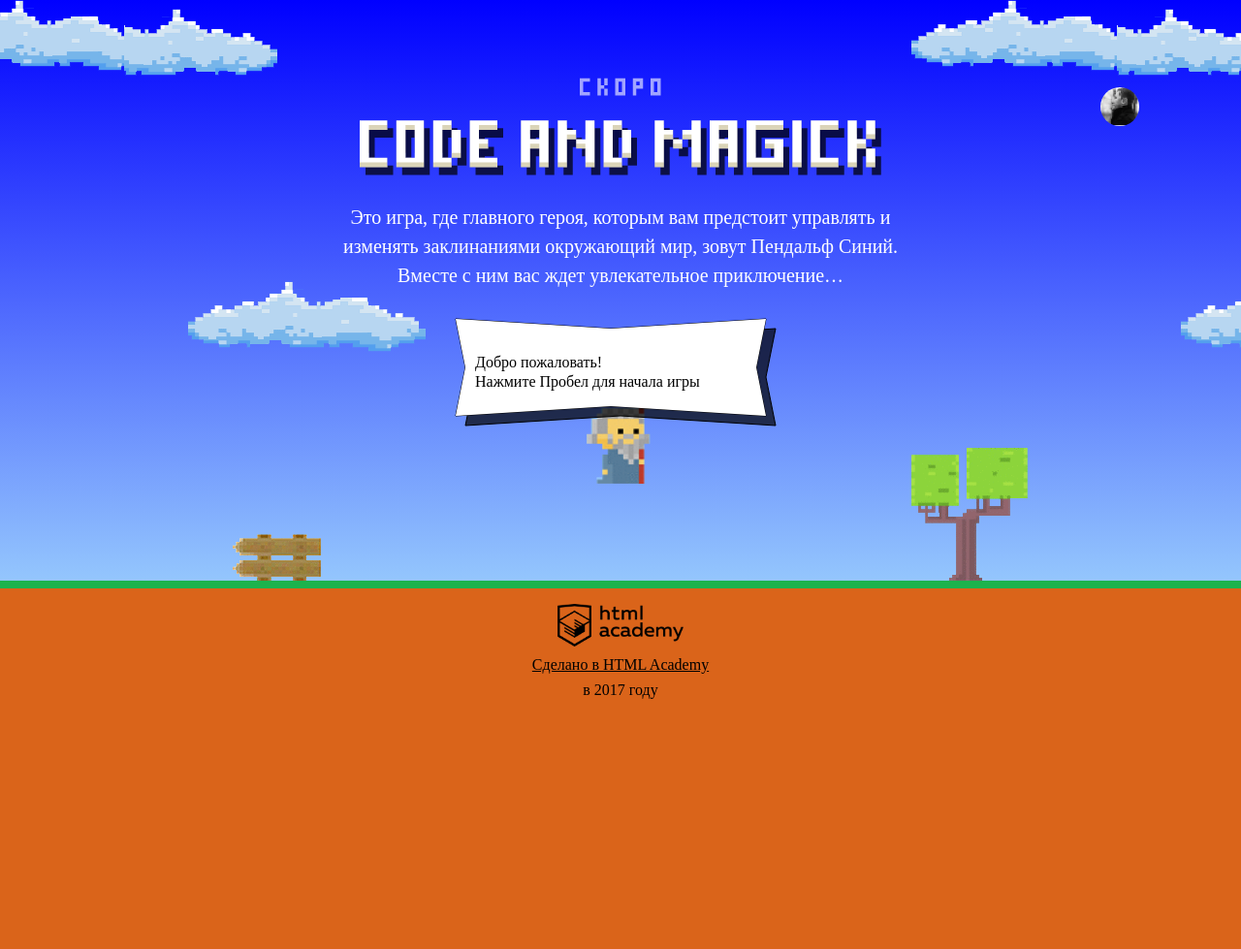
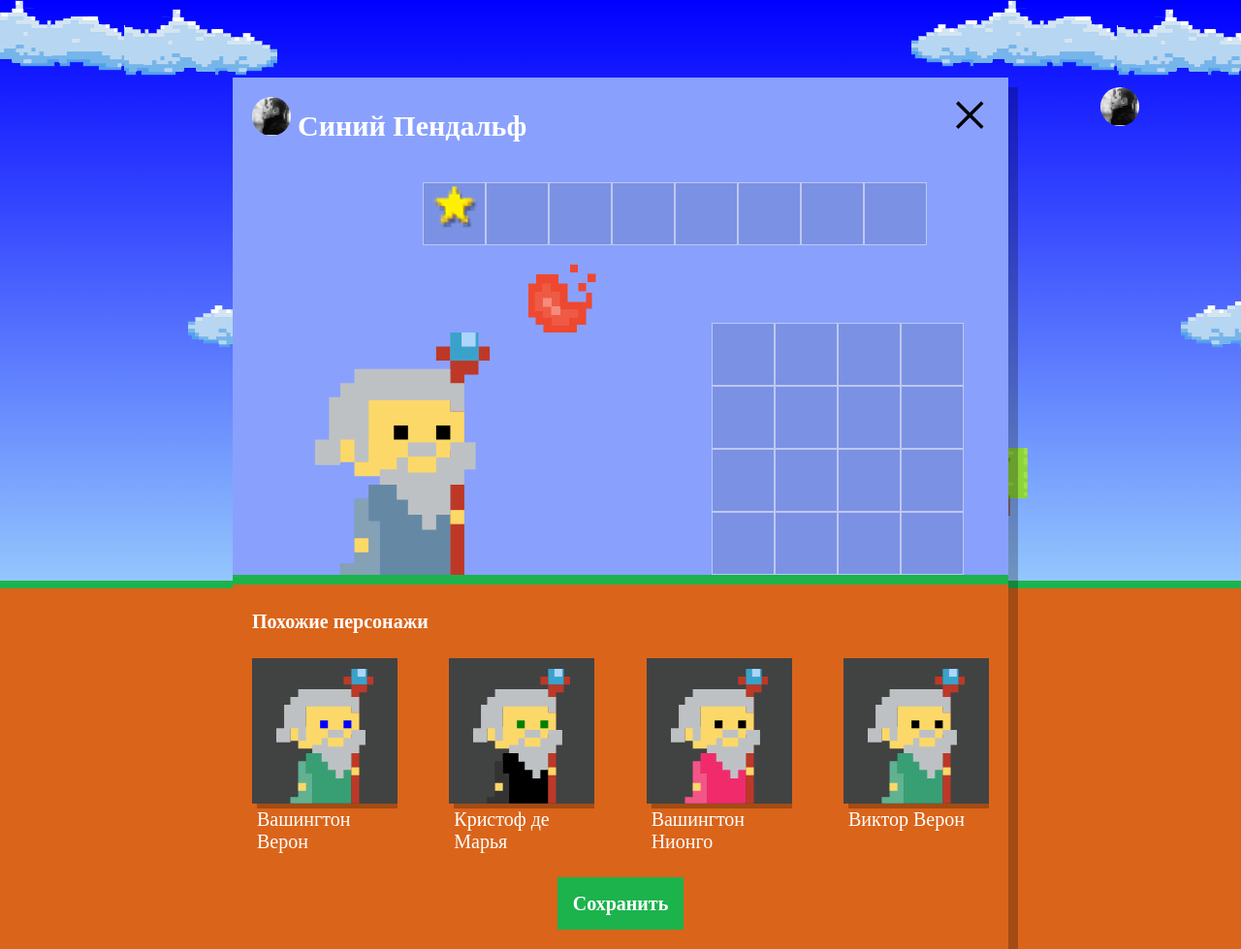
Before and after one commit to tarasovem/489355-code-and-magick-19, a website: page index.html in a window 1280 px wide. Shown: the whole page at 97% size. Before the commit the page ends 800 px from the top, so only its background shows below. Drawn offline with Linux system fonts and the light colour scheme; a web font is replaced by a local one.

Commit message:
Выполнение домашнего задания

```diff
--- a/index.html
+++ b/index.html
@@ -198,6 +198,7 @@
   };
 </script>
 <script src="js/stat.js"></script>
+<script src="js/setup.js"></script>
 <script src="js/game.js"></script>
 
 </body>
--- /dev/null
+++ b/js/setup.js
@@ -0,0 +1,67 @@
+'use strict';
+
+var WIZARD_NAMES = ['Иван', 'Хуан Себастьян', 'Мария', 'Кристоф', 'Виктор', 'Юлия', 'Люпита', 'Вашингтон'];
+var WIZARD_SURNAME = ['де Марья', 'Верон', 'Мирабелла', 'Вальц', 'Онопко', 'Топольницкая', 'Нионго', 'Ирвинг'];
+var WIZARD_COAT_COLOR = ['rgb(101, 137, 164)', 'rgb(241, 43, 107)', 'rgb(146, 100, 161)', 'rgb(56, 159, 117)', 'rgb(215, 210, 55)', 'rgb(0, 0, 0)'];
+var WIZARD_EYES_COLOR = ['black', 'red', 'blue', 'yellow', 'green'];
+
+var userDialog = document.querySelector('.setup');
+userDialog.classList.remove('hidden');
+
+var similarListElement = userDialog.querySelector('.setup-similar-list');
+
+var similarWizardTemplate = document.querySelector('#similar-wizard-template')
+  .content
+  .querySelector('.setup-similar-item');
+
+var randomArrayElement = function (arr) {
+  var randomIndex = Math.random() * arr.length;
+
+  return arr[Math.floor(randomIndex)];
+};
+
+var wizards = [
+  {
+    name: randomArrayElement(WIZARD_NAMES) + ' ' + randomArrayElement(WIZARD_SURNAME),
+    coatColor: randomArrayElement(WIZARD_COAT_COLOR),
+    eyeColor: randomArrayElement(WIZARD_EYES_COLOR)
+  },
+  {
+    name: randomArrayElement(WIZARD_NAMES) + ' ' + randomArrayElement(WIZARD_SURNAME),
+    coatColor: randomArrayElement(WIZARD_COAT_COLOR),
+    eyeColor: randomArrayElement(WIZARD_EYES_COLOR)
+  },
+  {
+    name: randomArrayElement(WIZARD_NAMES) + ' ' + randomArrayElement(WIZARD_SURNAME),
+    coatColor: randomArrayElement(WIZARD_COAT_COLOR),
+    eyeColor: randomArrayElement(WIZARD_EYES_COLOR)
+  },
+  {
+    name: randomArrayElement(WIZARD_NAMES) + ' ' + randomArrayElement(WIZARD_SURNAME),
+    coatColor: randomArrayElement(WIZARD_COAT_COLOR),
+    eyeColor: randomArrayElement(WIZARD_EYES_COLOR)
+  }
+];
+
+
+var renderWizard = function (wizard) {
+  var wizardElement = similarWizardTemplate.cloneNode(true);
+
+  wizardElement.querySelector('.setup-similar-label').textContent = wizard.name;
+  wizardElement.querySelector('.wizard-coat').style.fill = wizard.coatColor;
+  wizardElement.querySelector('.wizard-eyes').style.fill = wizard.eyeColor;
+
+  return wizardElement;
+};
+
+var renderWizardsList = function (list) {
+  var fragment = document.createDocumentFragment();
+  for (var i = 0; i < wizards.length; i++) {
+    fragment.appendChild(renderWizard(wizards[i]));
+  }
+  list.appendChild(fragment);
+};
+
+renderWizardsList(similarListElement);
+
+userDialog.querySelector('.setup-similar').classList.remove('hidden');
```
